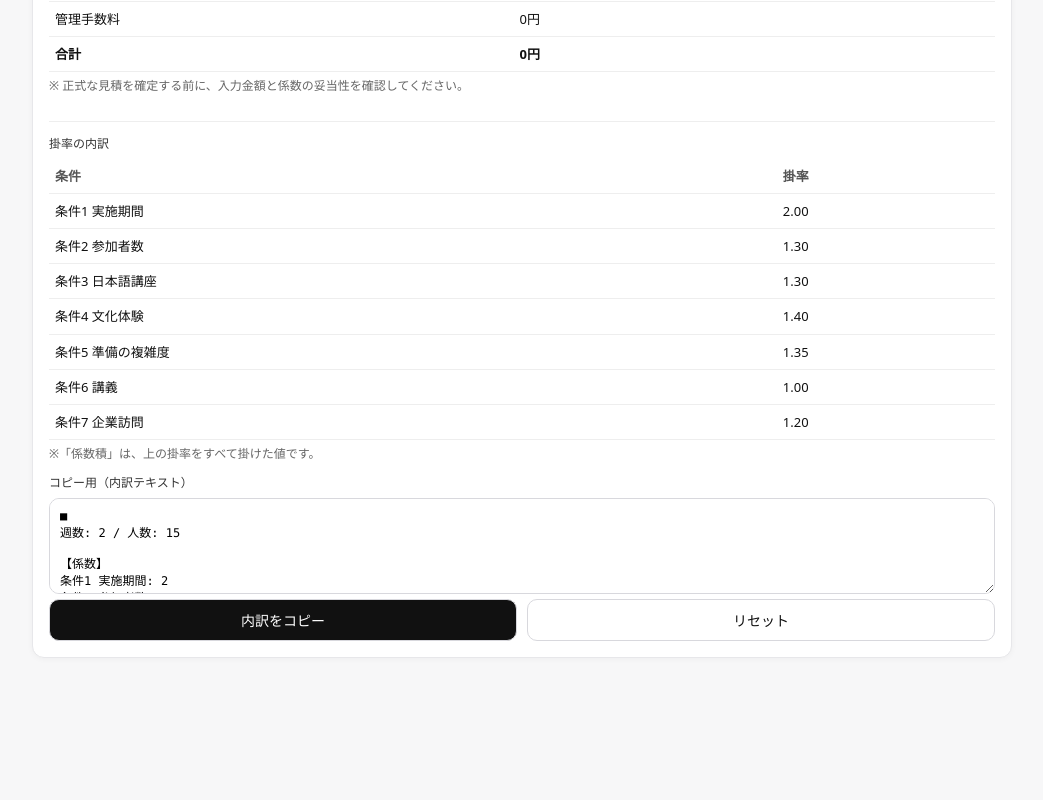
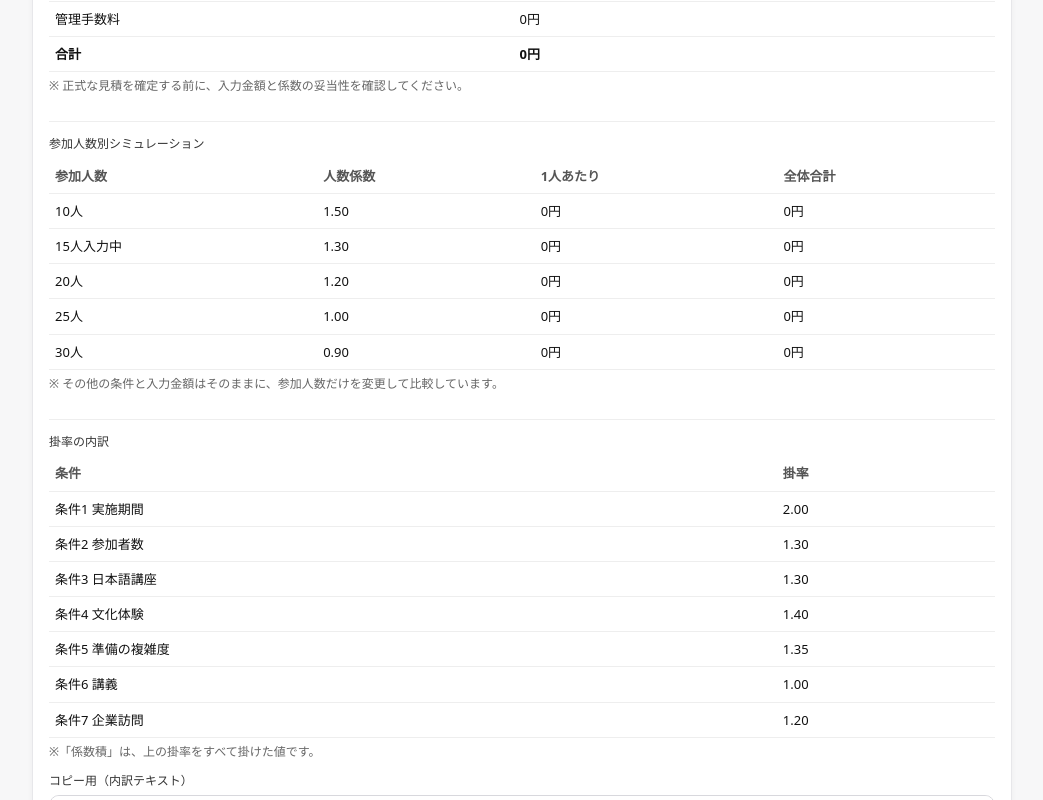
Before and after one commit to Steveston147/mitsumori, a React (Vite) app: page / in a window 1280 px wide. Shown: the part 1120-1920 px from the top of the page, without its empty margins (118-1161 px from the left). Before the commit the page ends 1802 px from the top, so only its background shows below. Built offline with nearby package versions, Linux system fonts and the light colour scheme.

Commit message:
Add participant scenario comparison

```diff
--- a/src/App.jsx
+++ b/src/App.jsx
@@ -64,6 +64,8 @@ function roundFactor(x, dp = 3) {
   return x.toFixed(dp);
 }
 
+const STANDARD_SCENARIO_COUNTS = [10, 15, 20, 25, 30];
+
 export default function App() {
   const [programName, setProgramName] = useState("");
   const [weeks, setWeeks] = useState(2);
@@ -119,6 +121,26 @@ export default function App() {
   );
 
   const result = useMemo(() => calcEstimate(input), [input]);
+
+  const scenarioRows = useMemo(() => {
+    const currentParticipants = Number(participants);
+    const counts = [...STANDARD_SCENARIO_COUNTS];
+
+    if (
+      Number.isInteger(currentParticipants) &&
+      currentParticipants > 0 &&
+      !counts.includes(currentParticipants)
+    ) {
+      counts.push(currentParticipants);
+      counts.sort((a, b) => a - b);
+    }
+
+    return counts.map((count) => ({
+      count,
+      isCurrent: count === currentParticipants,
+      estimate: calcEstimate({ ...input, participants: count }),
+    }));
+  }, [input, participants]);
 
   const breakdownLines = useMemo(() => {
     const f = result.factors ?? {};
@@ -456,6 +478,54 @@ export default function App() {
 
           <div className="col-12">
             <div className="hr" />
+            <label>参加人数別シミュレーション</label>
+            <table className="table">
+              <thead>
+                <tr>
+                  <th>参加人数</th>
+                  <th>人数係数</th>
+                  <th>1人あたり</th>
+                  <th>全体合計</th>
+                </tr>
+              </thead>
+              <tbody>
+                {scenarioRows.map(({ count, isCurrent, estimate }) => (
+                  <tr
+                    key={count}
+                    className={isCurrent ? "scenario-current" : undefined}
+                  >
+                    <td>
+                      {count}人
+                      {isCurrent && (
+                        <span className="current-badge">入力中</span>
+                      )}
+                    </td>
+                    <td>
+                      {typeof estimate.factors?.["条件2 参加者数"] === "number"
+                        ? num(estimate.factors["条件2 参加者数"], 2)
+                        : "-"}
+                    </td>
+                    <td>
+                      {estimate.ok
+                        ? yen(Math.round(estimate.totalPerStudent))
+                        : "-"}
+                    </td>
+                    <td>
+                      {estimate.ok
+                        ? yen(Math.round(estimate.totalProgram))
+                        : "-"}
+                    </td>
+                  </tr>
+                ))}
+              </tbody>
+            </table>
+            <div className="small">
+              ※ その他の条件と入力金額はそのままに、参加人数だけを変更して比較しています。
+            </div>
+          </div>
+
+          <div className="col-12">
+            <div className="hr" />
             <label>掛率の内訳</label>
             <table className="table">
               <thead>
```
